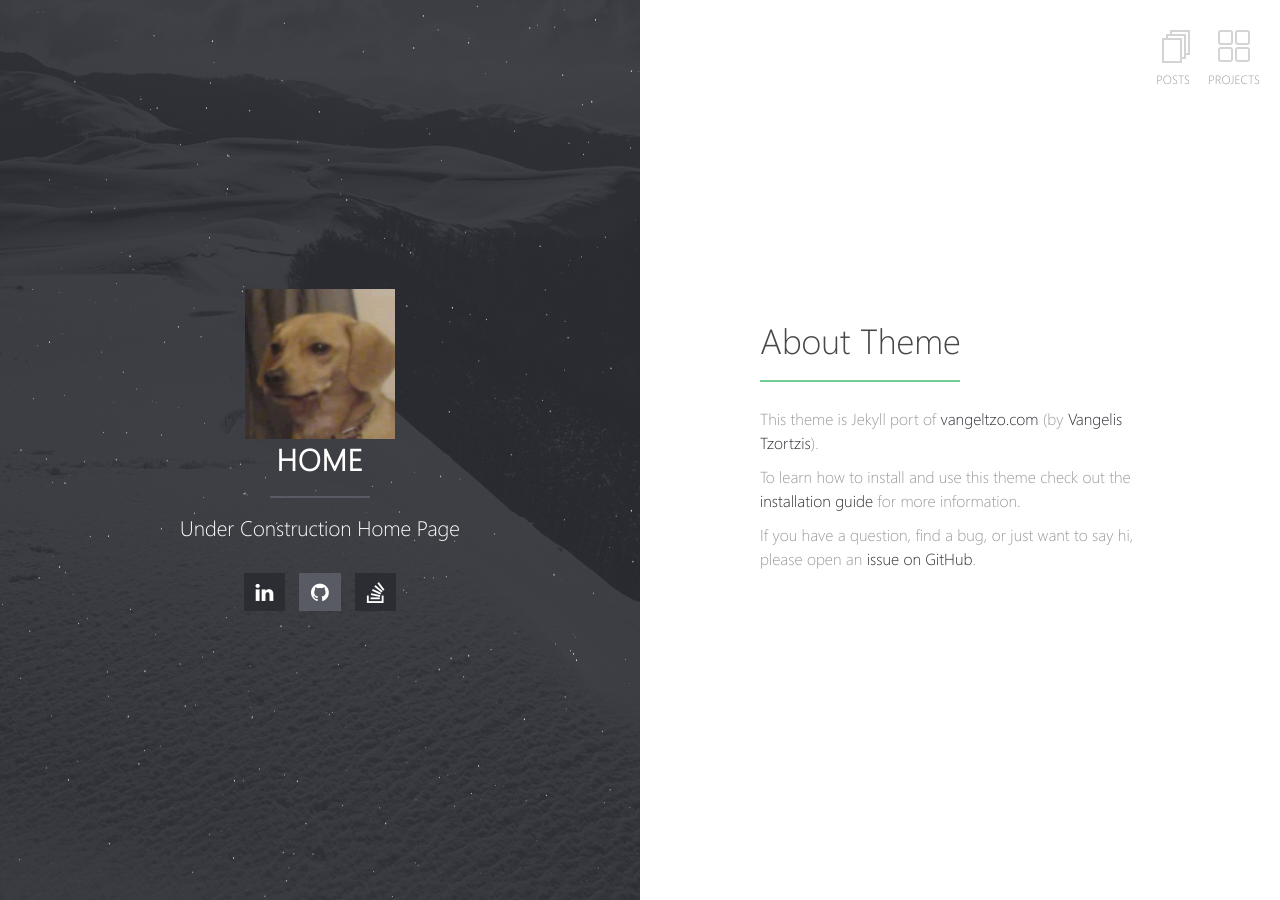
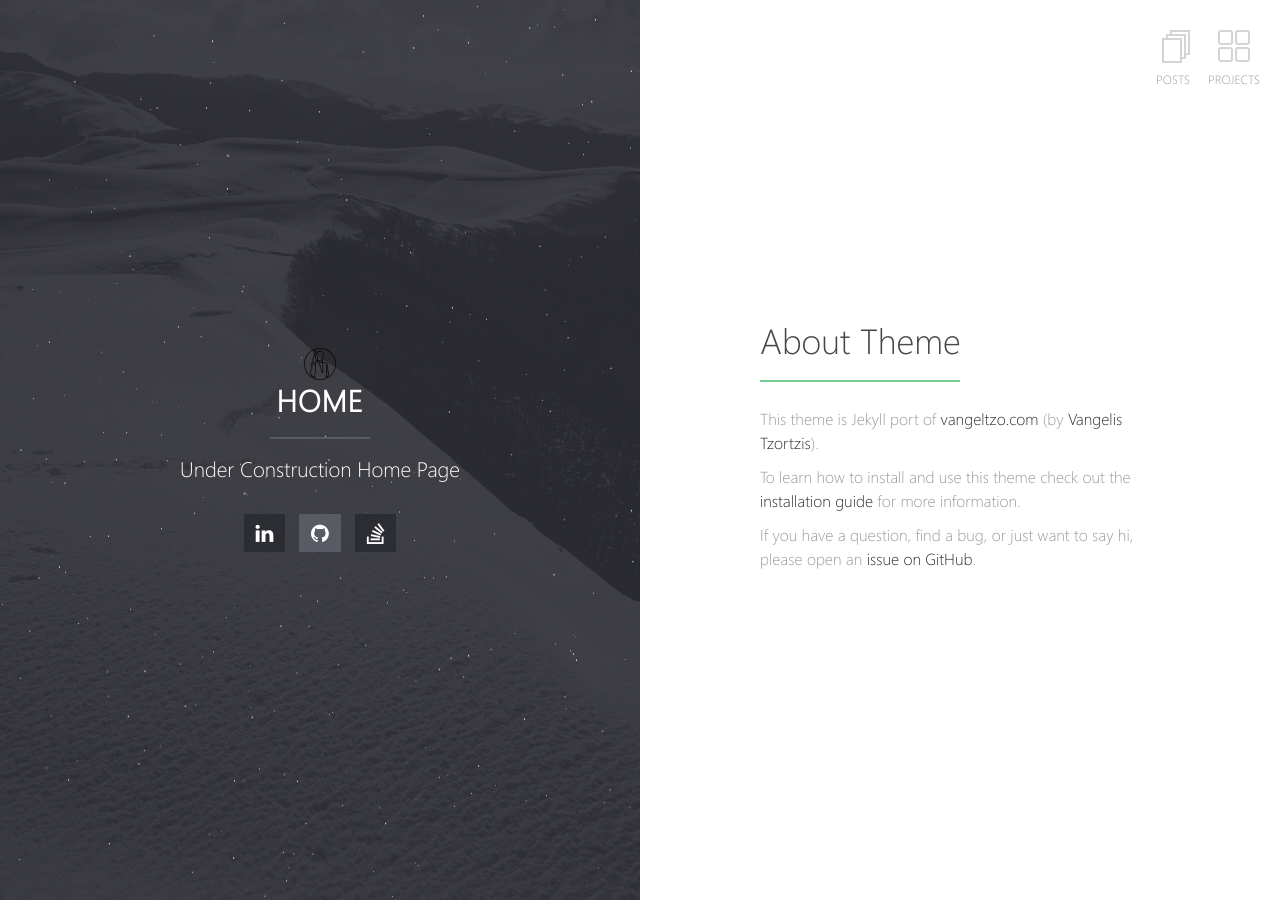
Before and after one commit to TolgaTatli/Halve, a Jekyll site: the page built from index.md, in a window 1280 px wide. Built offline with Jekyll 4.4.1, drawn with Linux system fonts in a browser that asks for light colours; our own code applies the rules of GitHub Pages for plain Markdown files.

Commit message:
Uploaded Logo Image 3
Not working and don't know why

```diff
--- a/_config.yml
+++ b/_config.yml
@@ -2,7 +2,7 @@
 title: home
 description: Under Construction Home Page
 url: https://taylantatli.github.io/Halve
-logo: logoboi.jpg                                       # Site logo
+logo: 007.png                                       # Site logo
 locale: en_US
 
 # Left Block Images
```
Also changed, not shown: images/007.png (added).
